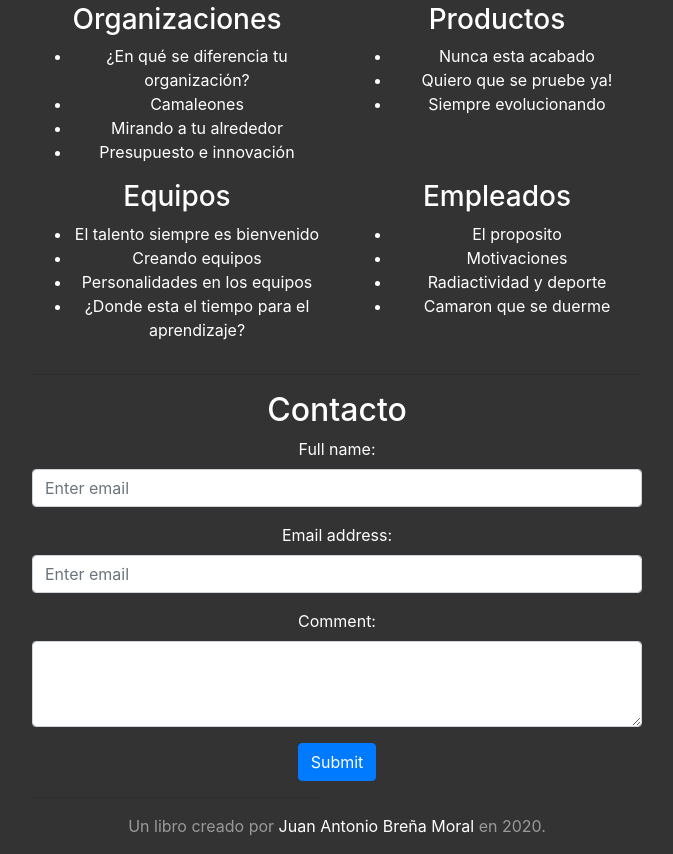
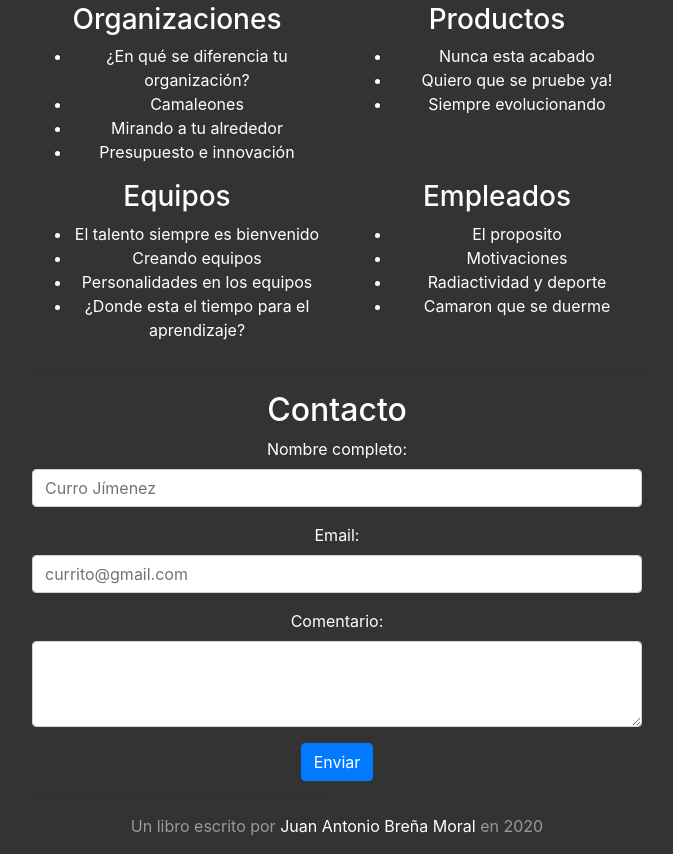
Before and after one commit to jabrena/misdinosaurios.info, a website: page src/html/index.html in a window 1280 px wide. Shown: the part 1073-1927 px from the top of the page, without its empty margins (303-976 px from the left). Drawn offline with nearby package versions, Linux system fonts and the light colour scheme; files that its build step writes are made by us from their sources; files whose address does not match are found by name.

Commit message:
Mejorando formulario

```diff
--- a/src/html/index.html
+++ b/src/html/index.html
@@ -138,18 +138,18 @@
                 <div class="col-md-12">
                     <form id="contactform" action="#" onsubmit="return false" method="post">
                         <div class="form-group">
-                            <label for="fullname">Full name:</label>
-                            <input type="text" class="form-control" id="fullname" placeholder="Enter email">
+                            <label for="fullname">Nombre completo:</label>
+                            <input type="text" class="form-control" id="fullname" placeholder="Curro Jímenez">
                         </div>
                         <div class="form-group">
-                            <label for="email">Email address:</label>
-                            <input type="email" class="form-control" id="email" placeholder="Enter email">
+                            <label for="email">Email:</label>
+                            <input type="email" class="form-control" id="email" placeholder="currito@gmail.com">
                         </div>
                         <div class="form-group">
-                            <label for="comment">Comment:</label>
+                            <label for="comment">Comentario:</label>
                             <textarea class="form-control" id="comment" rows="3"></textarea>
                         </div>
-                        <button type="submit" class="btn btn-primary" id="btn">Submit</button>
+                        <button type="submit" class="btn btn-primary" id="btn">Enviar</button>
                     </form>
                 </div>
             </div>
@@ -162,14 +162,17 @@
 
         <footer class="mastfoot mt-auto">
             <div class="inner">
-                <p>Un libro creado por
+                <p>Un libro escrito por
                     <a href="https://www.linkedin.com/in/juanantoniobrenamoral/"
-                       target="_blank">Juan Antonio Breña Moral</a> en 2020.</p>
+                       target="_blank">Juan Antonio Breña Moral</a> en 2020</p>
             </div>
         </footer>
     </div>
+
+    <!-- Javascript -->
     <script src="js/jquery-3.4.1.min.js" type="text/javascript"></script>
     <script src="js/index.js" type="text/javascript"></script>
+
     <!-- Google Analytics -->
     <script async src="https://www.googletagmanager.com/gtag/js?id=UA-158097939-1"></script>
     <script>
```
